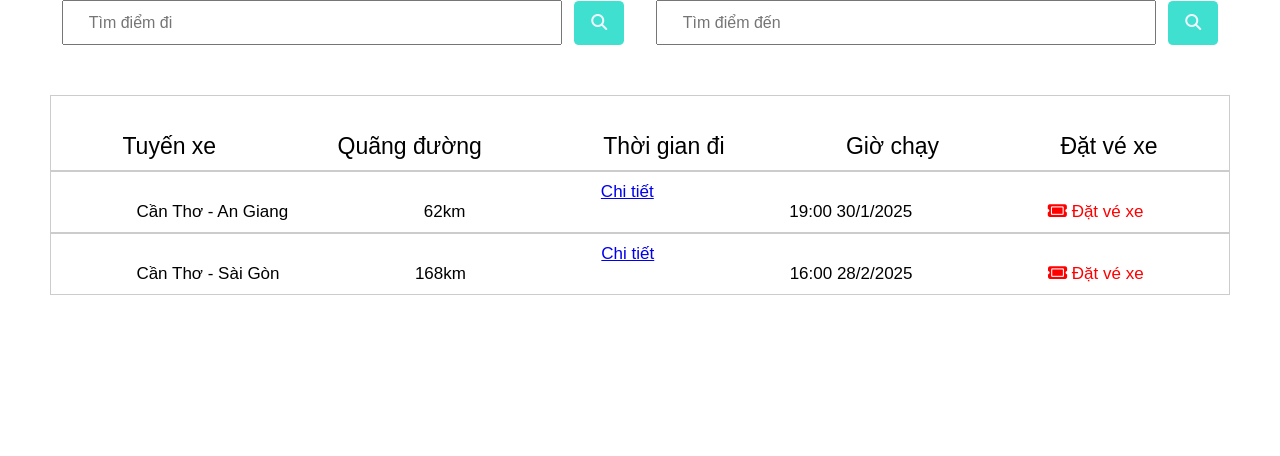
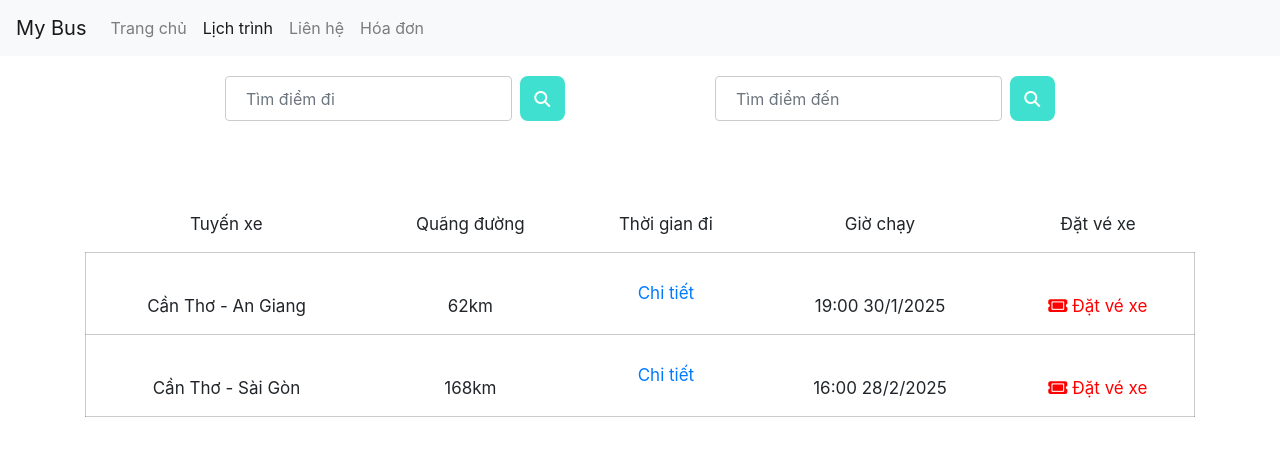
Before and after one commit to nsionguyen/BusTicketSales, a Flask app: page /lichtrinh in a window 1280 px wide. Shown: the top 456 px of the page. Run offline with Flask 3, Linux system fonts and the light colour scheme; some libraries are stand-ins or nearby versions.

Commit message:
Chỉnh sửa trang, liên kết trang

```diff
--- a/BusApp/static/css/datve.css
+++ b/BusApp/static/css/datve.css
@@ -1,3 +1,6 @@
+*{
+    font-family: Calibri, sans-serif;
+}
 
 .bg{
     background-color: rgb(192,192,192);
--- a/BusApp/static/css/homead.css
+++ b/BusApp/static/css/homead.css
@@ -2,7 +2,7 @@
     margin: 0;
     padding: 0;
     box-sizing: border-box;
-    font-family: Arial, sans-serif;
+    font-family: Calibri, sans-serif;
 }
 
 body {
--- a/BusApp/static/css/homestyle.css
+++ b/BusApp/static/css/homestyle.css
@@ -2,6 +2,7 @@
     margin: 0;
     padding: 0;
     box-sizing: border-box;
+    font-family: Calibri, sans-serif;
 }
 
 a {
--- a/BusApp/static/css/lichtrinh.css
+++ b/BusApp/static/css/lichtrinh.css
@@ -1,85 +1,83 @@
-*{
+* {
     margin: 0;
     padding: 0;
     font-size: 100%;
     box-sizing: border-box;
-   }
+}
 html {
     font-family: Arial, Helvetica, sans-serif;
 }
+
+/* Định dạng phần header tìm kiếm */
 .header-lichtrinh {
     display: flex;
-    justify-content:space-evenly;
+    justify-content: space-evenly;
+    gap: 10px;
+    margin-top: 20px;
+}
+.header-lichtrinh .timkiem {
+    display: flex;
+    align-items: center;
+    gap: 8px;
 }
 .header-lichtrinh .timkiem input {
-    width: 500px;
+    width: 100%;
+    max-width: 500px;
     height: 45px;
     padding-left: 20px;
+    border: 1px solid #ccc;
+    border-radius: 4px;
 }
 .header-lichtrinh .timkiem input:focus {
     outline: none;
-    border-color: #ccc;
-}
-.header-lichtrinh .timkiem input::placeholder {
-    padding: 5px;
+    border-color: #40E0D0;
 }
 .header-lichtrinh .timkiem button {
     width: 50px;
-    height: 44px;
-    margin-left: 8px;
+    height: 45px;
     background-color: #40E0D0;
     outline: none;
     border: none;
-    border-radius: 10%;
+    border-radius: 8px;
+    display: flex;
+    align-items: center;
+    justify-content: center;
 }
 .header-lichtrinh .timkiem button i {
-    color: aliceblue;
+    color: white;
 }
 .header-lichtrinh .timkiem button:hover {
     background-color: #00CED1;
 }
+
+/* Định dạng phần footer và bảng */
 .footer-lichtrinh {
     margin-top: 50px;
-}
-.container {
-    margin: 0 30px;
-}
-.footer-lichtrinh tr {
-    display: flex;
-    justify-content: space-evenly;
-    margin: 0 20px;
-}
-.footer-lichtrinh td {
-    display: inline-block;
-    /* margin: 0 0 0 40px; */
-    padding: 10px 50px;
-    font-size: 23px;
 }
 .footer-lichtrinh table {
     width: 100%;
     border-collapse: collapse;
 }
-.footer-lichtrinh td i {
-    color: red;
+.footer-lichtrinh th, .footer-lichtrinh td {
+    padding: 15px;
+    text-align: center;
+    font-size: 17px;
+}
+.footer-lichtrinh th {
+    background-color: #f8f9fa;
+    font-weight: bold;
+}
+.footer-lichtrinh tbody tr {
+    border: 1px solid rgba(0, 0, 0, 0.2);
+}
+.footer-lichtrinh tbody tr:hover {
+    background-color: rgba(0, 0, 0, 0.1);
 }
 
-.footer-lichtrinh tr{
-    border: 1px solid rgba(0, 0, 0, 0.2);
-}
-.footer-lichtrinh tbody tr:hover{
-    background-color: rgba(0, 0, 0, 0.2);
-}
-
+/* Định dạng cho các liên kết */
 .text-none {
     text-decoration: none;
-}
-
-.footer-lichtrinh .tr-thuhai {
-    font-size: 17px;
 }
 .red {
     color: red !important;
 }
-.mglr-50px {
-    margin: 0 50px;
-}
--- a/BusApp/static/css/loginad.css
+++ b/BusApp/static/css/loginad.css
@@ -1,5 +1,8 @@
+*{
+    font-family: Calibri, sans-serif;
+}
+
 body {
-    font-family: "Times New Roman";
     display: flex;
     justify-content: center;
     align-items: center;
--- a/BusApp/static/css/thongtinLH.css
+++ b/BusApp/static/css/thongtinLH.css
@@ -3,6 +3,7 @@
     margin: 0;
     box-sizing: border-box;
     color:black;
+    font-family: Calibri, sans-serif;
 }
 
 :root{
--- a/BusApp/static/css/ttcanhan.css
+++ b/BusApp/static/css/ttcanhan.css
@@ -1,3 +1,7 @@
+*{
+    font-family: Calibri, sans-serif;
+}
+
 a {
   color: black;
   text-decoration: none;
--- a/BusApp/templates/lichtrinh.html
+++ b/BusApp/templates/lichtrinh.html
@@ -3,23 +3,50 @@
 <head>
     <meta charset="UTF-8">
     <meta name="viewport" content="width=device-width, initial-scale=1.0">
-    <title>Document</title>
+    <title>Lich trinh</title>
     <link rel="stylesheet" href="{{ url_for('static', filename='css/lichtrinh.css') }}">
     <link rel="stylesheet" href="./icon/themify-icons/themify-icons.css">
+    <link rel="stylesheet" href="https://cdn.jsdelivr.net/npm/bootstrap@4.3.1/dist/css/bootstrap.min.css"
+          integrity="sha384-ggOyR0iXCbMQv3Xipma34MD+dH/1fQ784/j6cY/iJTQUOhcWr7x9JvoRxT2MZw1T" crossorigin="anonymous">
     <script src="https://kit.fontawesome.com/8b73ecba2a.js" crossorigin="anonymous"></script>
 </head>
 <body>
+<header>
+    <nav class="navbar navbar-expand-lg navbar-light bg-light">
+        <a class="navbar-brand" href="#">My Bus</a>
+        <button class="navbar-toggler" type="button" data-toggle="collapse" data-target="#navbarNav"
+                aria-controls="navbarNav" aria-expanded="false" aria-label="Toggle navigation">
+            <span class="navbar-toggler-icon"></span>
+        </button>
+        <div class="collapse navbar-collapse" id="navbarNav">
+            <ul class="navbar-nav">
+                <li class="nav-item">
+                    <a class="nav-link" href="/">Trang chủ</a>
+                </li>
+                <li class="nav-item active">
+                    <a class="nav-link" href="/lichtrinh">Lịch trình</a>
+                </li>
+                <li class="nav-item">
+                    <a class="nav-link" href="/ttlienhe">Liên hệ</a>
+                </li>
+                <li class="nav-item">
+                    <a class="nav-link" href="/lshoadon">Hóa đơn</a>
+                </li>
+            </ul>
+        </div>
+    </nav>
+</header>
     <div class="container">
         <header class="header-lichtrinh">
-            <div class="timkiem">
-                <input type="text" placeholder="Tìm điểm đi" class="timkiem-nhap">
-                <button><i class="fa-solid fa-magnifying-glass"></i></button>
-            </div>
-            <div class="timkiem">
-                <input type="text" placeholder="Tìm điểm đến" class="timkiem-nhap">
-                <button class="timkiem-bam"><i class="fa-solid fa-magnifying-glass"></i></button>
-            </div>
-        </header>
+        <div class="timkiem">
+            <input type="text" placeholder="Tìm điểm đi" class="form-control">
+            <button class="btn"><i class="fa-solid fa-magnifying-glass"></i></button>
+        </div>
+        <div class="timkiem">
+            <input type="text" placeholder="Tìm điểm đến" class="form-control">
+            <button class="btn"><i class="fa-solid fa-magnifying-glass"></i></button>
+        </div>
+    </header>
         <footer class="footer-lichtrinh">
             <table>
                 <thead>
@@ -53,4 +80,14 @@
         </footer>
     </div>
 </body>
+<script src="https://code.jquery.com/jquery-3.3.1.slim.min.js"
+        integrity="sha384-q8i/X+965DzO0rT7abK41JStQIAqVgRVzpbzo5smXKp4YfRvH+8abtTE1Pi6jizo"
+        crossorigin="anonymous"></script>
+<script src="https://cdn.jsdelivr.net/npm/popper.js@1.14.7/dist/umd/popper.min.js"
+        integrity="sha384-UO2eT0CpHqdSJQ6hJty5KVphtPhzWj9WO1clHTMGa3JDZwrnQq4sF86dIHNDz0W1"
+        crossorigin="anonymous"></script>
+<script src="https://cdn.jsdelivr.net/npm/bootstrap@4.3.1/dist/js/bootstrap.min.js"
+        integrity="sha384-JjSmVgyd0p3pXB1rRibZUAYoIIy6OrQ6VrjIEaFf/nJGzIxFDsf4x0xIM+B07jRM"
+        crossorigin="anonymous"></script>
+<script src="{{ url_for('static', filename='js/datve.js') }}"></script>
 </html>
```
Also changed, not shown: BusApp/templates/ThongTinLienHe.html (+56 -21 lines), BusApp/templates/datve.html (+4 -4 lines), BusApp/templates/home.html (+4 -4 lines), BusApp/templates/lshoadon.html (+36 -0 lines).
